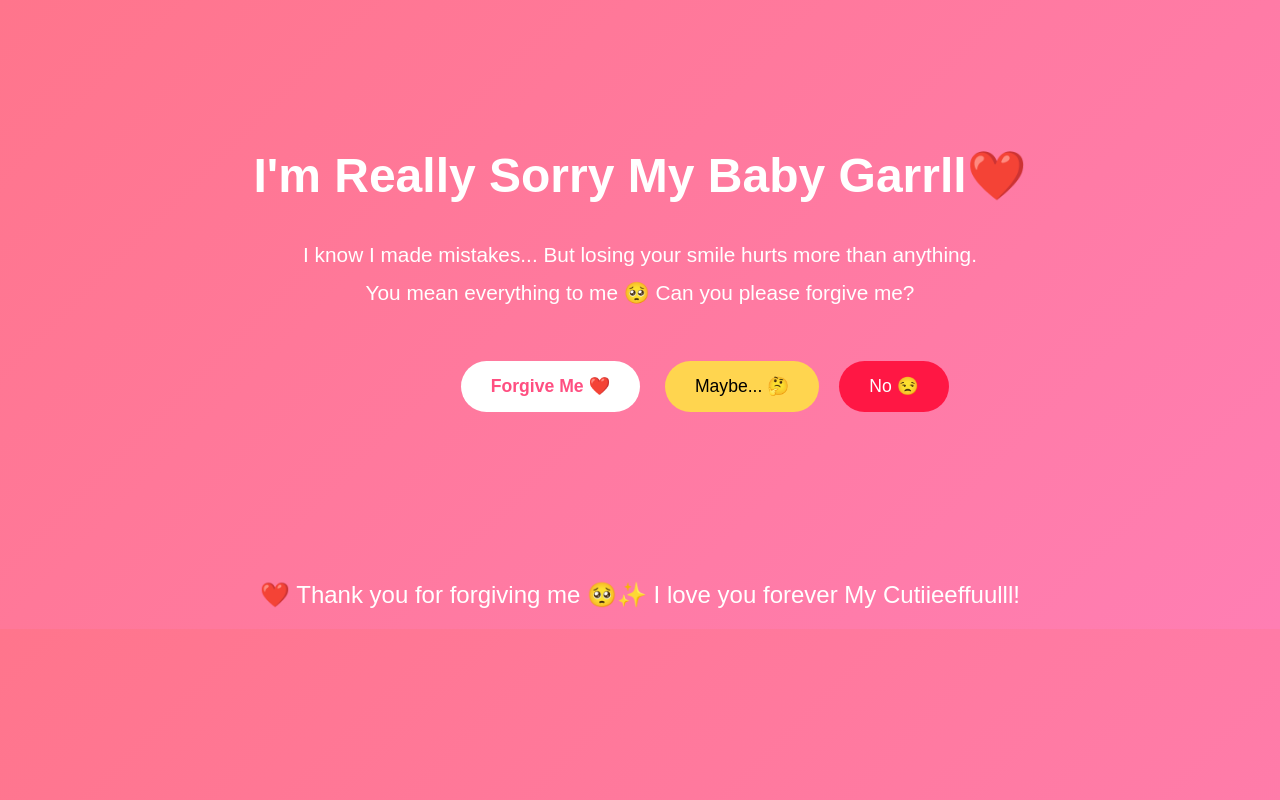
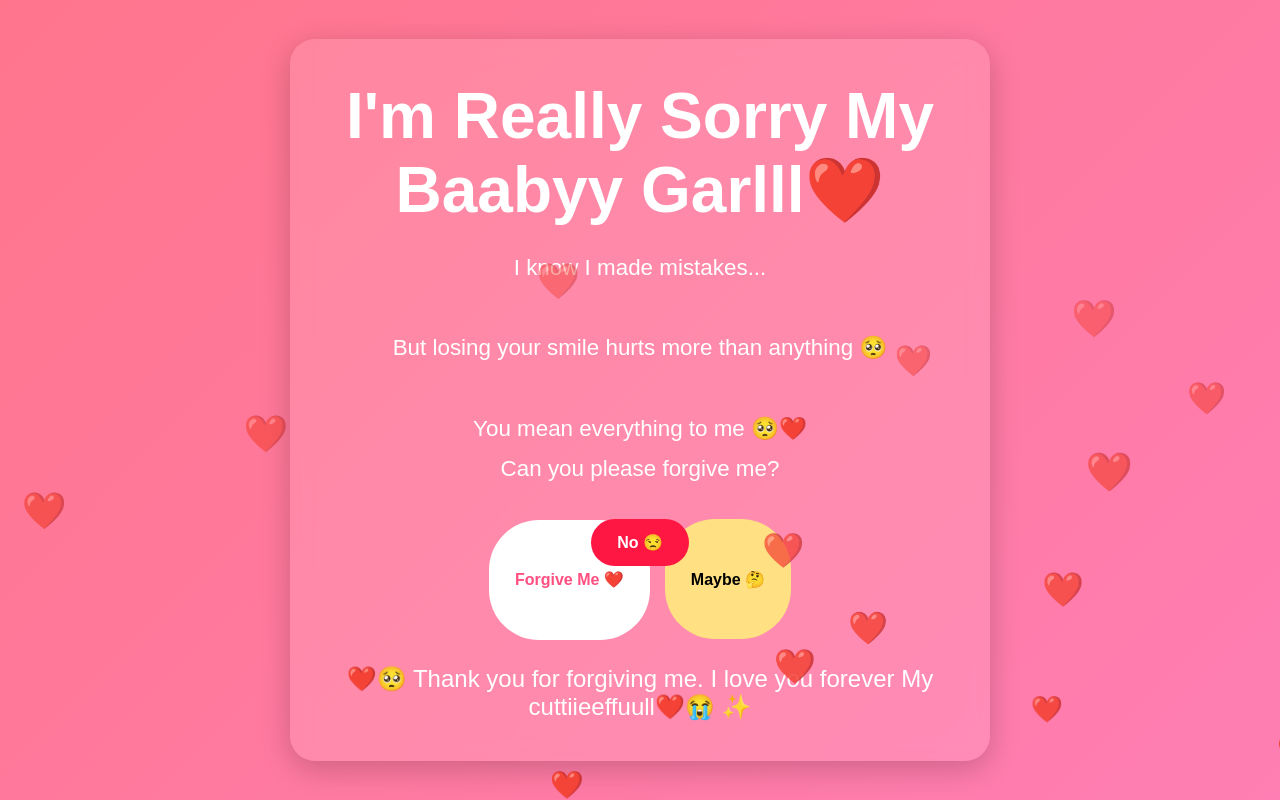
Before and after one commit to Sagar-M0322/maanu.github.io, a plain HTML site: page index.html in a window 1280 px wide. Both pictures are taken after a click on the button "Forgive Me ❤️". Drawn offline with Linux system fonts and the light colour scheme.

Commit message:
Update index.html

```diff
--- a/index.html
+++ b/index.html
@@ -1,110 +1,151 @@
 <!DOCTYPE html>
 <html lang="en">
 <head>
-<meta charset="UTF-8" />
-<meta name="viewport" content="width=device-width, initial-scale=1.0"/>
-<title>I'm Sorry Maanuu ❤️</title>
+<meta charset="UTF-8">
+<meta name="viewport" content="width=device-width, initial-scale=1.0">
+<title>I'm Really Sorry My Babby Gaarrll ❤️</title>
 
 <style>
-    body {
-        margin: 0;
-        font-family: Arial, sans-serif;
-        background: linear-gradient(135deg, #ff758c, #ff7eb3);
-        overflow: hidden;
-        color: white;
-        text-align: center;
+*{
+    margin:0;
+    padding:0;
+    box-sizing:border-box;
 }
 
-    .container {
-        margin-top: 12vh;
-        padding: 20px;
+body{
+    font-family: Arial, sans-serif;
+    min-height:100vh;
+    background: linear-gradient(135deg,#ff758c,#ff7eb3);
+    overflow:hidden;
+    display:flex;
+    justify-content:center;
+    align-items:center;
+    padding:20px;
+    text-align:center;
+    color:white;
 }
 
-    h1 {
-        font-size: 3rem;
-        animation: pulse 2s infinite;
+.container{
+    width:100%;
+    max-width:700px;
+    background: rgba(255,255,255,0.12);
+    backdrop-filter: blur(10px);
+    border-radius:25px;
+    padding:40px 25px;
+    box-shadow:0 8px 30px rgba(0,0,0,0.2);
+    animation:fadeIn 1s ease;
 }
 
-    p {
-        font-size: 1.3rem;
-        max-width: 700px;
-        margin: auto;
-        line-height: 1.8;
+h1{
+    font-size:clamp(2rem,6vw,4rem);
+    margin-bottom:20px;
+    animation:pulse 2s infinite;
 }
 
-    .buttons {
-        margin-top: 40px;
-        position: relative;
-        height: 200px;
+p{
+    font-size:clamp(1rem,3vw,1.4rem);
+    line-height:1.8;
+    margin-bottom:30px;
 }
 
-    button {
-        border: none;
-        padding: 15px 30px;
-        font-size: 1.1rem;
-        border-radius: 50px;
-        cursor: pointer;
-        transition: 0.3s;
-        margin: 10px;
+.buttons{
+    display:flex;
+    flex-wrap:wrap;
+    justify-content:center;
+    gap:15px;
+    position:relative;
+    min-height:120px;
 }
 
-    #yesBtn {
-        background: white;
-        color: #ff4f81;
-        font-weight: bold;
+button{
+    border:none;
+    padding:14px 26px;
+    border-radius:50px;
+    font-size:1rem;
+    cursor:pointer;
+    transition:0.3s;
+    font-weight:bold;
 }
 
-    #yesBtn:hover {
-        transform: scale(1.1);
+#yesBtn{
+    background:white;
+    color:#ff4f81;
 }
 
-    #noBtn {
-        background: #ff1744;
-        color: white;
-        position: absolute;
+#yesBtn:hover{
+    transform:scale(1.1);
 }
 
-    #maybeBtn {
-        background: #ffd54f;
-        color: black;
+#maybeBtn{
+    background:#ffe082;
+    color:black;
 }
 
-    .hidden {
-        display: none;
+#noBtn{
+    background:#ff1744;
+    color:white;
+    position:absolute;
 }
 
-    #message {
-        margin-top: 30px;
-        font-size: 1.5rem;
-        animation: fadeIn 1s ease;
+#message{
+    margin-top:25px;
+    font-size:clamp(1rem,4vw,1.5rem);
+    animation:fadeIn 1s ease;
 }
 
-    .heart {
-        position: fixed;
-        color: red;
-        font-size: 20px;
-        animation: float 5s linear infinite;
+.hidden{
+    display:none;
 }
 
-    @keyframes pulse {
-        0% { transform: scale(1); }
-        50% { transform: scale(1.05); }
-        100% { transform: scale(1); }
+.heart{
+    position:fixed;
+    bottom:-20px;
+    color:red;
+    animation:floatUp 5s linear forwards;
+    pointer-events:none;
 }
 
-    @keyframes fadeIn {
-        from { opacity: 0; }
-        to { opacity: 1; }
+@keyframes floatUp{
+    from{
+        transform:translateY(0);
+        opacity:1;
+    }
+    to{
+        transform:translateY(-120vh);
+        opacity:0;
+    }
 }
 
-    @keyframes float {
-        from {
-            transform: translateY(100vh);
-            opacity: 1;
+@keyframes pulse{
+    0%{transform:scale(1);}
+    50%{transform:scale(1.05);}
+    100%{transform:scale(1);}
 }
-        to {
-            transform: translateY(-10vh);
-            opacity: 0;
+
+@keyframes fadeIn{
+    from{
+        opacity:0;
+        transform:translateY(20px);
+    }
+    to{
+        opacity:1;
+        transform:translateY(0);
+    }
+}
+
+@media(max-width:500px){
+
+    .container{
+        padding:30px 20px;
+    }
+
+    button{
+        width:100%;
+        max-width:250px;
+    }
+
+    #noBtn{
+        position:relative;
     }
 }
 </style>
@@ -113,67 +154,95 @@
 <body>
 
 <div class="container">
-    <h1>I'm Really Sorry My Baby Garrll❤️</h1>
 
-    <p id="text">
-        I know I made mistakes...
-        But losing your smile hurts more than anything.
-        You mean everything to me 🥺
+    <h1>I'm Really Sorry My Baabyy Garlll❤️</h1>
+
+    <p>
+        I know I made mistakes...<br><br>
+        But losing your smile hurts more than anything 🥺<br><br>
+        You mean everything to me 🥺❤️<br>
         Can you please forgive me?
     </p>
 
     <div class="buttons">
         <button id="yesBtn">Forgive Me ❤️</button>
-        <button id="maybeBtn">Maybe... 🤔</button>
+        <button id="maybeBtn">Maybe 🤔</button>
         <button id="noBtn">No 😒</button>
     </div>
 
     <div id="message" class="hidden"></div>
+
 </div>
 
 <script>
+
 const noBtn = document.getElementById("noBtn");
 const yesBtn = document.getElementById("yesBtn");
 const maybeBtn = document.getElementById("maybeBtn");
 const message = document.getElementById("message");
 
-    noBtn.addEventListener("mouseover", () => {
-        const x = Math.random() * 300;
-        const y = Math.random() * 150;
-        noBtn.style.left = `${x}px`;
-        noBtn.style.top = `${y}px`;
+function moveButton(){
+
+    if(window.innerWidth < 500){
+        return;
+    }
+
+    const container = document.querySelector(".buttons");
+
+    const maxX = container.offsetWidth - noBtn.offsetWidth;
+    const maxY = container.offsetHeight - noBtn.offsetHeight;
+
+    const x = Math.random() * maxX;
+    const y = Math.random() * maxY;
+
+    noBtn.style.left = x + "px";
+    noBtn.style.top = y + "px";
+}
+
+noBtn.addEventListener("mouseover", moveButton);
+noBtn.addEventListener("touchstart", moveButton);
+
+maybeBtn.addEventListener("click", ()=>{
+
+    message.classList.remove("hidden");
+
+    message.innerHTML =
+    "I promise to do better, love you more, and never stop making you smile ❤️";
 });
 
-    maybeBtn.addEventListener("click", () => {
+yesBtn.addEventListener("click", ()=>{
+
     message.classList.remove("hidden");
+
     message.innerHTML =
-            "I promise to do and be better, make you smile more, and annoy you less 😭❤️";
+    "❤️🥺 Thank you for forgiving me. I love you forever My cuttiieeffuull❤️😭 ✨";
+
+    createHearts();
 });
 
-    yesBtn.addEventListener("click", () => {
-        message.classList.remove("hidden");
-        message.innerHTML =
-            "❤️ Thank you for forgiving me 🥺✨ I love you forever My Cutiieeffuulll!";
+function createHearts(){
 
-        startHearts();
-    });
+    setInterval(()=>{
 
-    function startHearts() {
-        setInterval(() => {
         const heart = document.createElement("div");
+
         heart.classList.add("heart");
+
         heart.innerHTML = "❤️";
 
         heart.style.left = Math.random() * 100 + "vw";
-            heart.style.fontSize = Math.random() * 20 + 20 + "px";
+
+        heart.style.fontSize = (Math.random() * 20 + 20) + "px";
 
         document.body.appendChild(heart);
 
-            setTimeout(() => {
+        setTimeout(()=>{
             heart.remove();
-            }, 5000);
-        }, 200);
+        },5000);
+
+    },200);
 }
+
 </script>
 
 </body>
```
Lines whose indentation alone changed are shown as unchanged.
